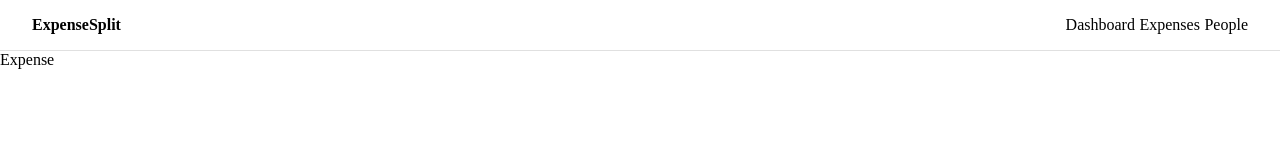
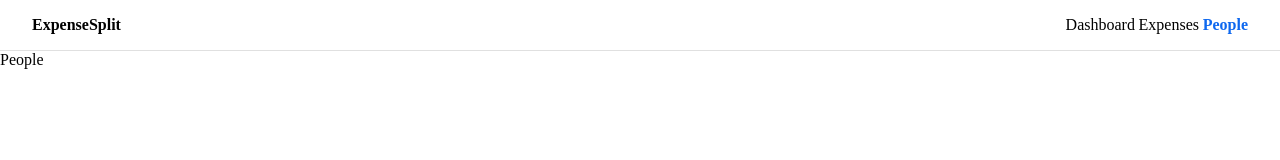
Before and after one commit to olatunjiemanuel/expensesplit, a React (Vite) app: page /people in a window 1280 px wide. Shown: the top 160 px of the page. Built offline with nearby package versions, Linux system fonts and the light colour scheme.

Commit message:
added highlights for selected page in navigation

```diff
--- a/src/App.tsx
+++ b/src/App.tsx
@@ -4,6 +4,7 @@ import Dashboard from './Pages/Dashboard'
 import CustomHeader from "./Components/CustomHeader";
 import CustomFooter from "./Components/CustomFooter";
 import Expenses from "./Pages/Expenses/index.tsx";
+import People from "./Pages/People";
 
 function App() {
 
@@ -13,7 +14,8 @@ function App() {
             <main className="content">
                 <Routes>
                     <Route path="/" element={<Dashboard/>}/>
-                    <Route path="/*" element={<Expenses/>}/>1§
+                    <Route path="/expenses" element={<Expenses/>}/>
+                    <Route path="/people" element={<People/>}/>
                 </Routes>
             </main>
             <div><CustomFooter/></div>
--- a/src/Components/CustomHeader/index.css
+++ b/src/Components/CustomHeader/index.css
@@ -26,3 +26,7 @@ a {
     text-decoration: none;
     /*margin-left: 600px;*/
 }
+.active {
+    font-weight: bold;
+    color: #0e68ef;
+}
--- a/src/Components/CustomHeader/index.tsx
+++ b/src/Components/CustomHeader/index.tsx
@@ -1,6 +1,6 @@
 import './index.css'
 import Divider from '@mui/material/Divider';
-import {Link} from 'react-router-dom';
+import {NavLink} from 'react-router-dom';
 
 
 const CustomHeader = () => {
@@ -12,13 +12,13 @@ const CustomHeader = () => {
                 </div>
                 <div className="navContainer">
                     <div>
-                        <Link to="/">Dashboard</Link>
+                        <NavLink to="/" className={({ isActive }) => isActive ? 'active' : ''}>Dashboard</NavLink>
                     </div>
                     <div>
-                        <Link to="/expenses">Expenses</Link>
+                        <NavLink to="/expenses" className={({ isActive }) => isActive ? 'active' : ''}>Expenses</NavLink>
                     </div>
                     <div>
-                        <a href="/">People</a>
+                        <NavLink to="/people" className={({ isActive }) => isActive ? 'active' : ''}>People</NavLink>
                     </div>
                 </div>
             </div>
--- /dev/null
+++ b/src/Pages/People/index.tsx
@@ -0,0 +1,8 @@
+
+function People() {
+    return (
+        <div>People</div>
+    )
+}
+
+export default People
```
